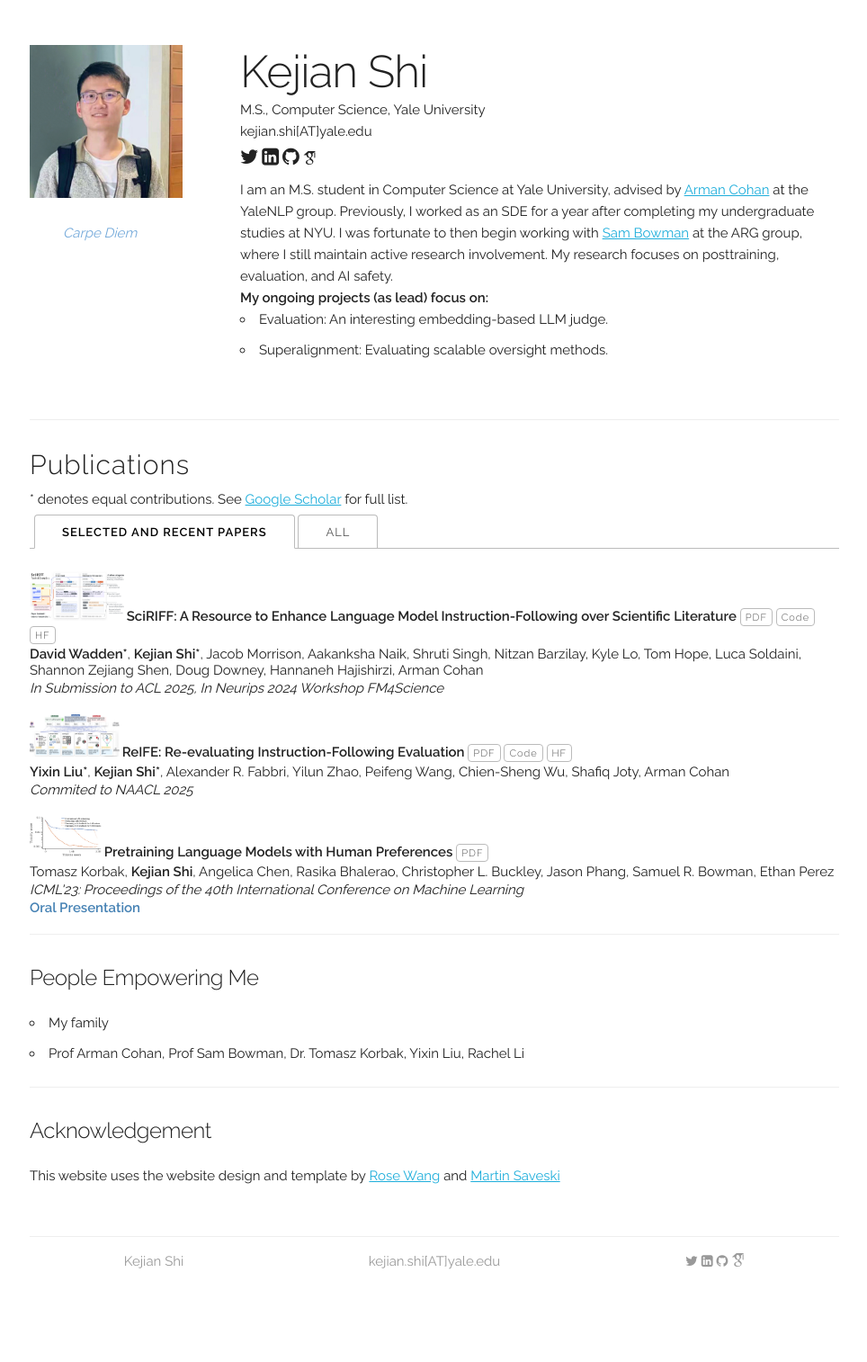
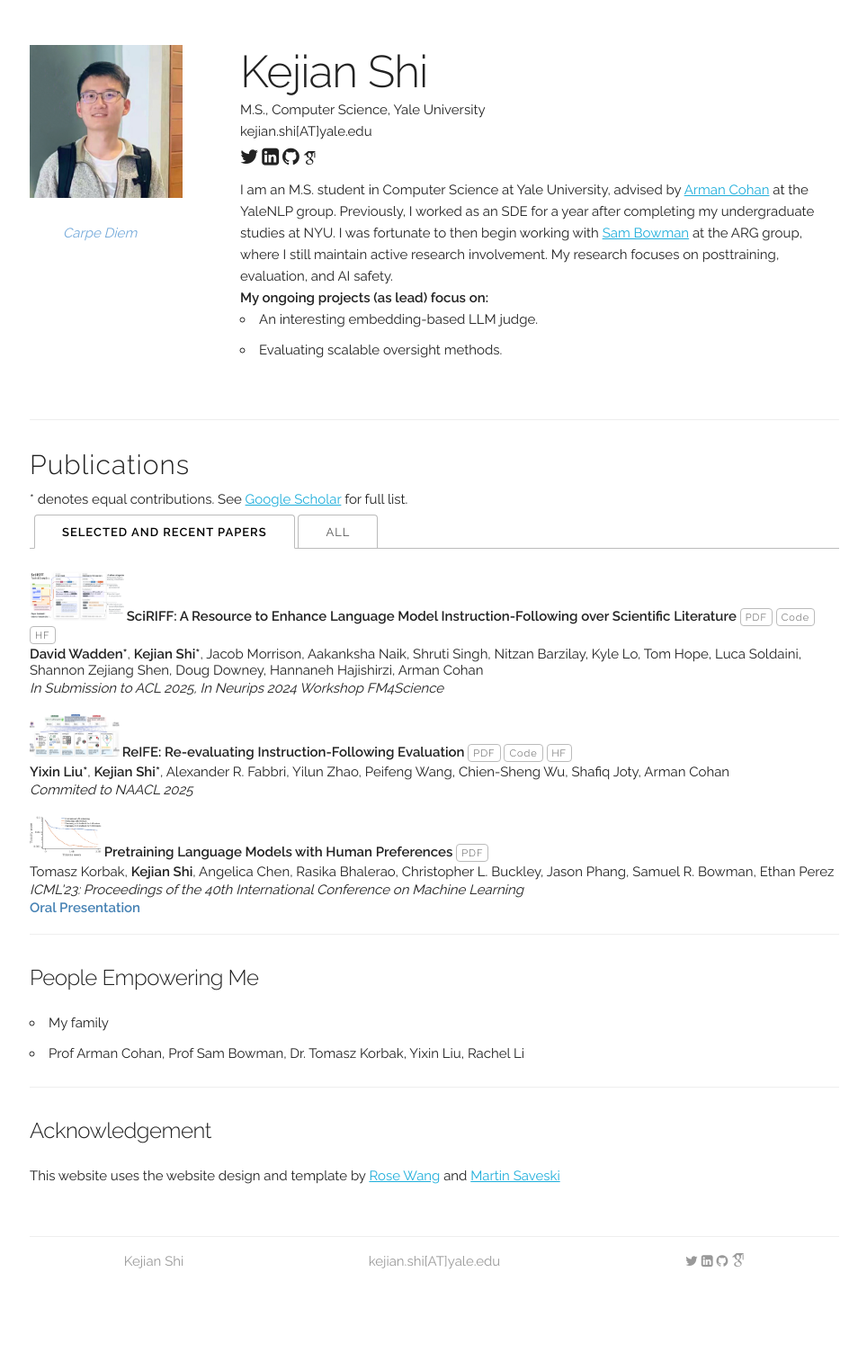
Before and after one commit to shi-kejian/shi-kejian.github.io, a Jekyll site: the page built from index.html, in a window 1280 px wide. Shown: the whole page at 90% size, without its empty margins (157-1121 px from the left). Built offline with Jekyll 4.4.1, drawn with Linux system fonts in a browser that asks for light colours; some web fonts are replaced.

Commit message:
Update default.html

```diff
--- a/_layouts/default.html
+++ b/_layouts/default.html
@@ -100,8 +100,8 @@
               <b>My ongoing projects (as lead) focus on:</b>
             </p>
             <ul>
-              <li>Evaluation: An interesting embedding-based LLM judge.</li>
-              <li>Superalignment: Evaluating scalable oversight methods. </li>
+              <li>An interesting embedding-based LLM judge.</li>
+              <li>Evaluating scalable oversight methods. </li>
             </ul>
         </div>
       </div>
```
